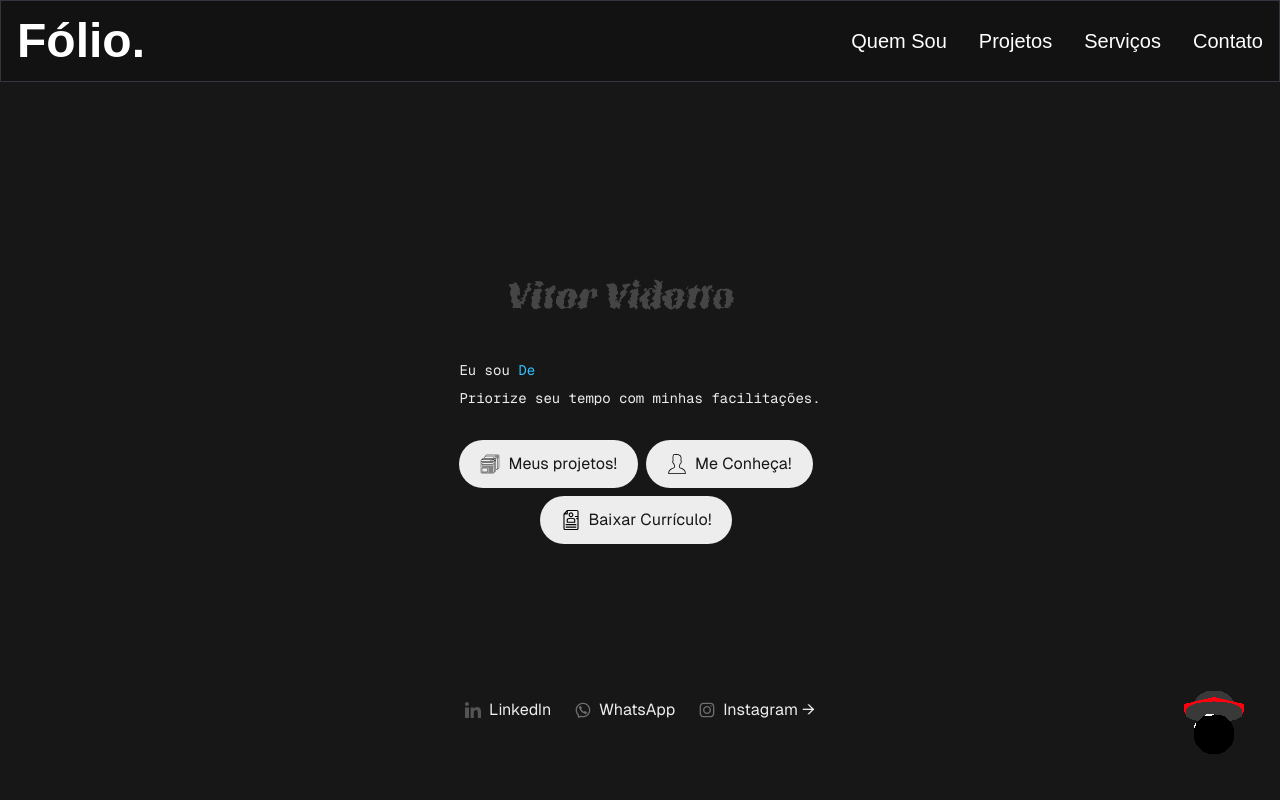
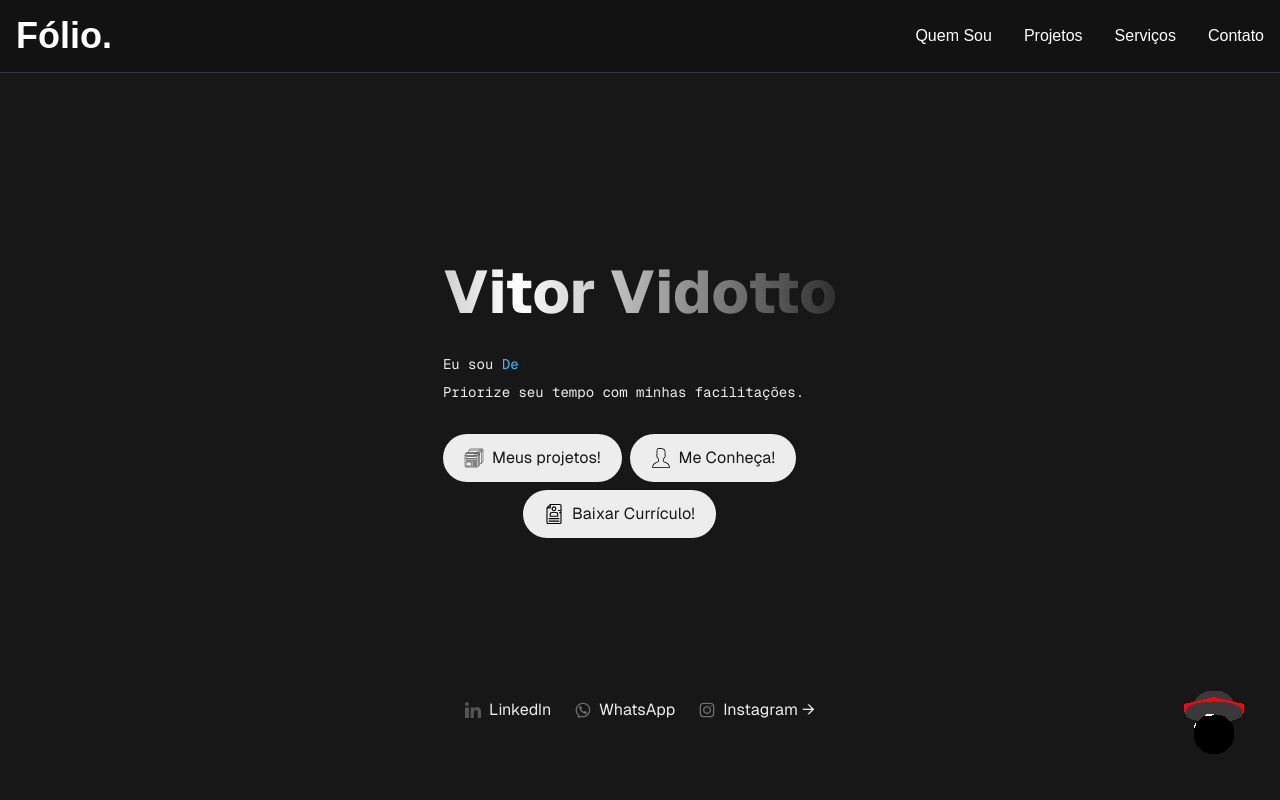
Before and after one commit to Vitor-Vidotto/Portifolio-3.0, a Next.js app: page / in a window 1280 px wide. Shown: the top 800 px of the page. Built offline with nearby package versions, Linux system fonts and the light colour scheme.

Commit message:
css update

```diff
--- a/app/components/FrontPage.tsx
+++ b/app/components/FrontPage.tsx
@@ -14,13 +14,9 @@ export default function FrontPage() {
       <Navbar />
       <div className="grid grid-rows-[20px_1fr_20px] items-center justify-items-center min-h-screen p-8 pb-20 gap-16 sm:p-20 font-[family-name:var(--font-geist-sans)]">
         <main className="flex flex-col gap-8 row-start-2 items-center sm:items-start">
-          <Image
-            src="/Vitor Vidotto.png"
-            alt="Vitor Vidotto Logo"
-            width={320}
-            height={48}
-            priority
-            />
+        <h1 className="text-5xl sm:text-6xl font-extrabold text-gradient animate-fadeIn">
+              Vitor Vidotto
+            </h1>
           <ol className="text-sm text-center sm:text-left font-[family-name:var(--font-geist-mono)]">
             <li className="mb-2">
               <TypewriterLoop />
--- a/app/components/MenuOverlay.tsx
+++ b/app/components/MenuOverlay.tsx
@@ -8,17 +8,20 @@ type Link = {
 
 type MenuOverlayProps = {
   links: Link[];
+  closeMenu: () => void; // Função para fechar o menu
 };
 
-const MenuOverlay: React.FC<MenuOverlayProps> = ({ links }) => {
+const MenuOverlay: React.FC<MenuOverlayProps> = ({ links, closeMenu }) => {
   return (
-    <ul className="flex flex-col py-4 items-center">
-      {links.map((link, index) => (
-        <li key={index}>
-          <NavLink href={link.path} title={link.title} />
-        </li>
-      ))}
-    </ul>
+    <div className="fixed inset-0 bg-black bg-opacity-50 flex flex-col items-center justify-center z-20">
+      <ul className="flex flex-col py-4 items-center space-y-6">
+        {links.map((link, index) => (
+          <li key={index} onClick={closeMenu}>
+            <NavLink href={link.path} title={link.title} />
+          </li>
+        ))}
+      </ul>
+    </div>
   );
 };
 
--- a/app/components/NavBars.tsx
+++ b/app/components/NavBars.tsx
@@ -3,67 +3,56 @@ import Link from "next/link";
 import React, { useState } from "react";
 import NavLink from "./NavLink";
 import { Bars3Icon, XMarkIcon } from "@heroicons/react/24/solid";
-import MenuOverlay from "./MenuOverlay";
 
 const navLinks = [
-    {
-        title: "Quem Sou",
-        path: "#about",
-    },
-    {
-        title: "Projetos",
-        path: "#projects",
-    },
-    {
-        title: "Serviços",
-        path: "#servicos",
-    },
-    {
-        title: "Contato",
-        path: "#contato",
-    },
+  { title: "Quem Sou", path: "#about" },
+  { title: "Projetos", path: "#projects" },
+  { title: "Serviços", path: "#servicos" },
+  { title: "Contato", path: "#contato" },
 ];
 
 const Navbar = () => {
   const [navbarOpen, setNavbarOpen] = useState(false);
 
+  const closeMenu = () => setNavbarOpen(false);
+
   return (
-        <nav className="fixed mx-auto border border-[#33353F] top-0 left-0 right-0 z-10 bg-[#121212] bg-opacity-100">
-            <div className="flex container lg:py-4 flex-wrap items-center justify-between mx-auto px-4 py-2">
-                <Link
-                    href={"#home"}
-                    className="text-2xl md:text-5xl text-white font-semibold"
-                >
+    <nav className="fixed top-0 left-0 right-0 z-10 bg-[#121212] bg-opacity-100 border-b border-[#33353F]">
+      <div className="container mx-auto flex items-center justify-between px-4 py-4">
+        {/* Logo */}
+        <Link href="#home" className="text-2xl md:text-4xl font-semibold text-white">
           Fólio.
         </Link>
-                <div className="mobile-menu block md:hidden">
-                    {!navbarOpen ? (
+
+        {/* Botão de Menu Mobile */}
+        <div className="block md:hidden">
           <button
-                            onClick={() => setNavbarOpen(true)}
+            onClick={() => setNavbarOpen(!navbarOpen)}
             className="flex items-center px-3 py-2 border rounded border-slate-200 text-slate-200 hover:text-blue hover:border-white"
           >
-                            <Bars3Icon className="h-5 w-5" />
+            {navbarOpen ? <XMarkIcon className="h-6 w-6" /> : <Bars3Icon className="h-6 w-6" />}
           </button>
-                    ) : (
-                        <button
-                            onClick={() => setNavbarOpen(false)}
-                            className="flex items-center px-3 py-2 border rounded border-slate-200 text-slate-200 hover:text-blue hover:border-white"
+        </div>
+
+        {/* Menu */}
+        <div
+          className={`${
+            navbarOpen ? "block" : "hidden"
+          } absolute top-full left-0 w-full bg-[#121212] md:relative md:flex md:items-center md:w-auto md:bg-transparent`}
         >
-                            <XMarkIcon className="h-5 w-5" />
-                        </button>
-                    )}
-                </div>
-                <div className="menu hidden md:block md:w-auto" id="navbar">
-                    <ul className="flex p-4 md:p-0 md:flex-row md:space-x-8 mt-0">
+          <ul className="flex flex-col md:flex-row md:space-x-8 items-center mt-4 md:mt-0">
             {navLinks.map((link, index) => (
-                            <li key={index}>
-                                <NavLink href={link.path} title={link.title} />
+              <li key={index} className="w-full md:w-auto">
+                <Link href={link.path} onClick={closeMenu}>
+                  <span className="block py-2 px-4 text-white hover:bg-blue-500 rounded md:inline md:p-0 md:hover:bg-transparent">
+                    {link.title}
+                  </span>
+                </Link>
               </li>
             ))}
           </ul>
         </div>
       </div>
-            {navbarOpen ? <MenuOverlay links={navLinks} /> : null}
     </nav>
   );
 };
--- a/app/globals.css
+++ b/app/globals.css
@@ -25,3 +25,22 @@ body {
     text-wrap: balance;
   }
 }
+@keyframes gradientAnimation {
+  0% {
+    background-position: 200% 0;
+  }
+  50% {
+    background-position: -200% 0;
+  }
+  100% {
+    background-position: 200% 0;
+  }
+}
+
+.text-gradient {
+  background: linear-gradient(90deg, #ffffff, #000000, #ffffff);
+  background-size: 200% 200%;
+  -webkit-background-clip: text;
+  color: transparent;
+  animation: gradientAnimation 8s ease infinite;
+}
--- a/tailwind.config.ts
+++ b/tailwind.config.ts
@@ -12,8 +12,18 @@ const config: Config = {
         background: "var(--background)",
         foreground: "var(--foreground)",
       },
+      animation: {
+        fadeIn: 'fadeIn 1s ease-in-out',
+      },
+      keyframes: {
+        fadeIn: {
+          '0%': { opacity: 0 },
+          '100%': { opacity: 1 },
+        },
+      },
     },
   },
   plugins: [],
 };
+
 export default config;
```
Lines whose indentation alone changed are shown as unchanged.
